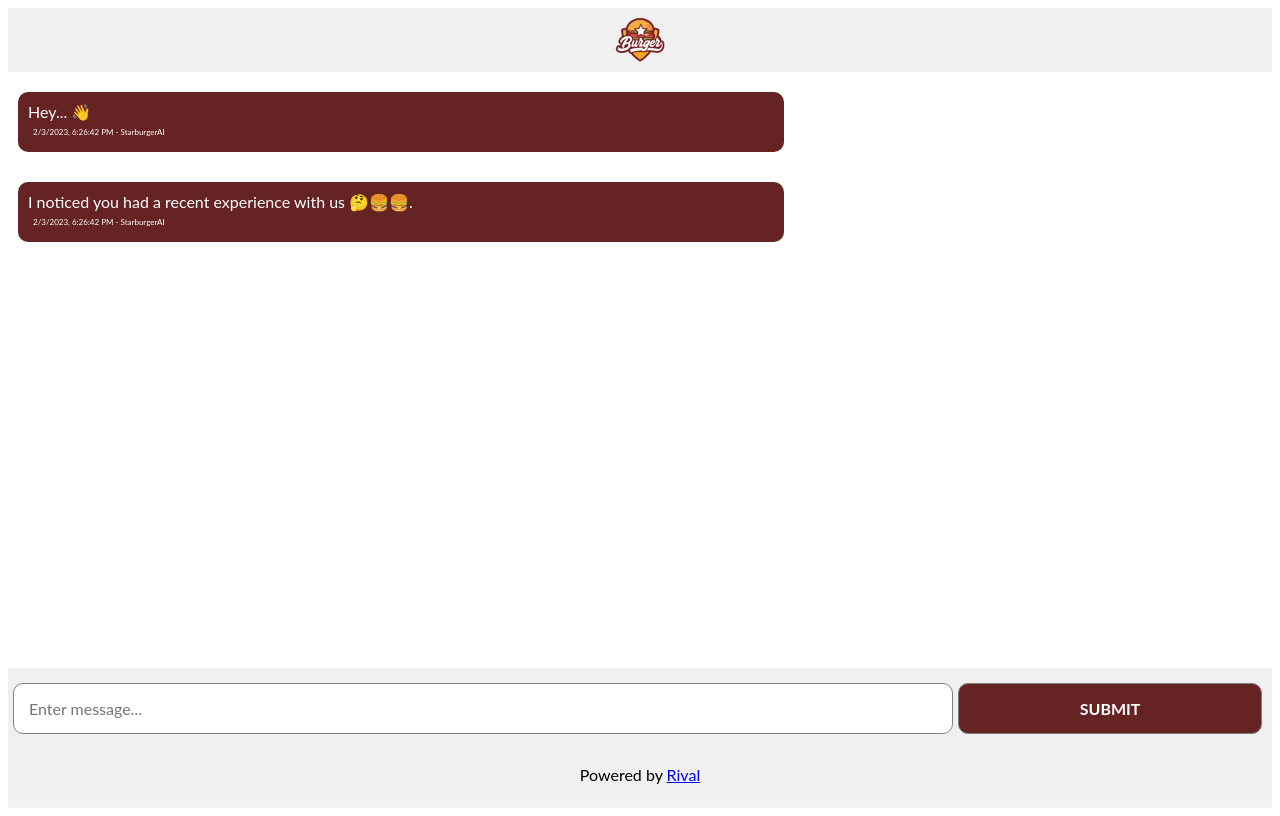
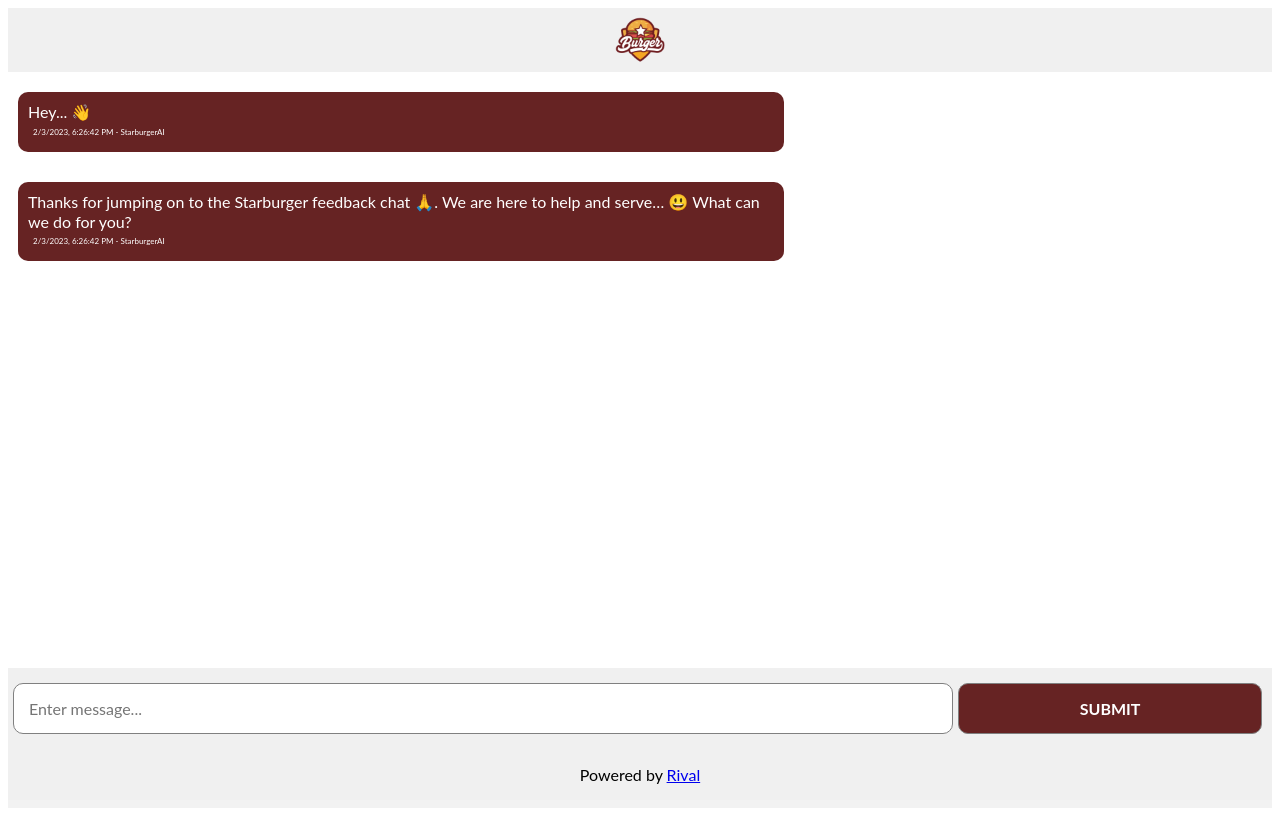
Before and after one commit to Ollstar/starburgerai, a Next.js app: page / in a window 1280 px wide. Built offline with nearby package versions, Linux system fonts and the light colour scheme.

Commit message:
change message

```diff
--- a/pages/index.js
+++ b/pages/index.js
@@ -90,7 +90,7 @@
     <div className={styles.messageContainer}>
       <Message
         author="StarburgerAI"
-        text="I noticed you had a recent experience with us 🤔🍔🍔."
+        text="Thanks for jumping on to the Starburger feedback chat 🙏.  We are here to help and serve… 😃 What can we do for you?"
         timestamp={<NoSsr>{timestamp}</NoSsr> }>
       </Message>
     </div>
```
